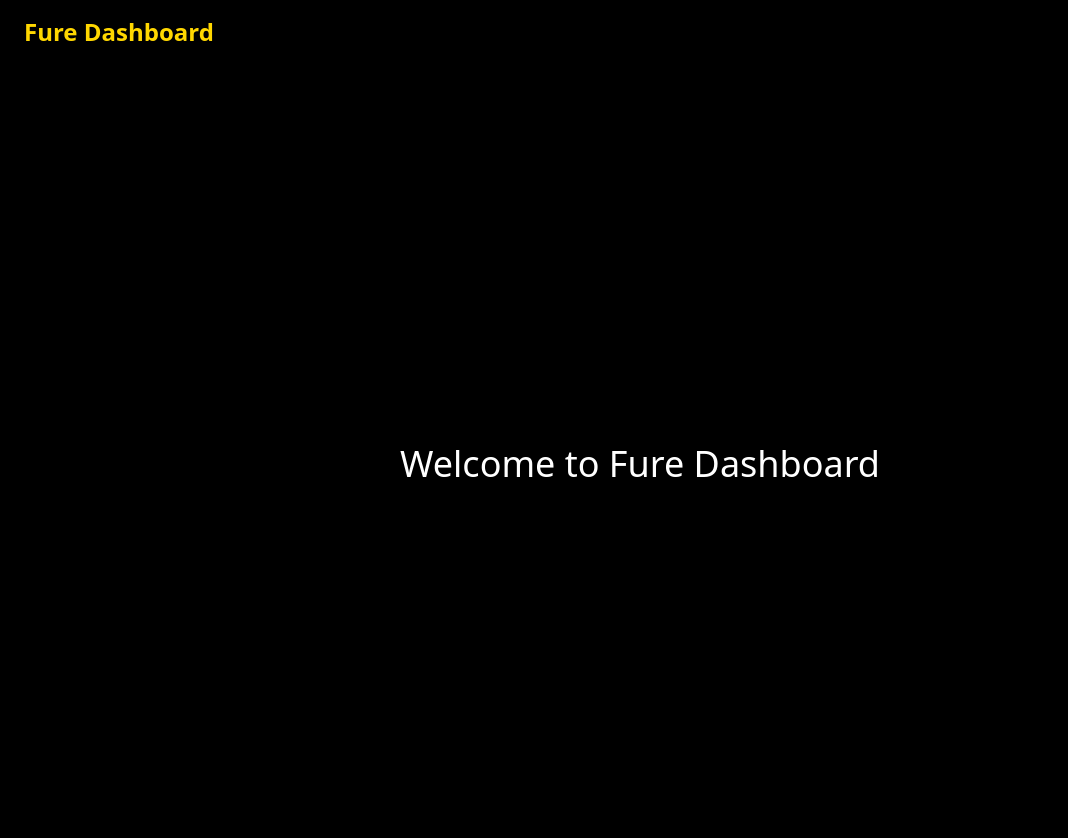
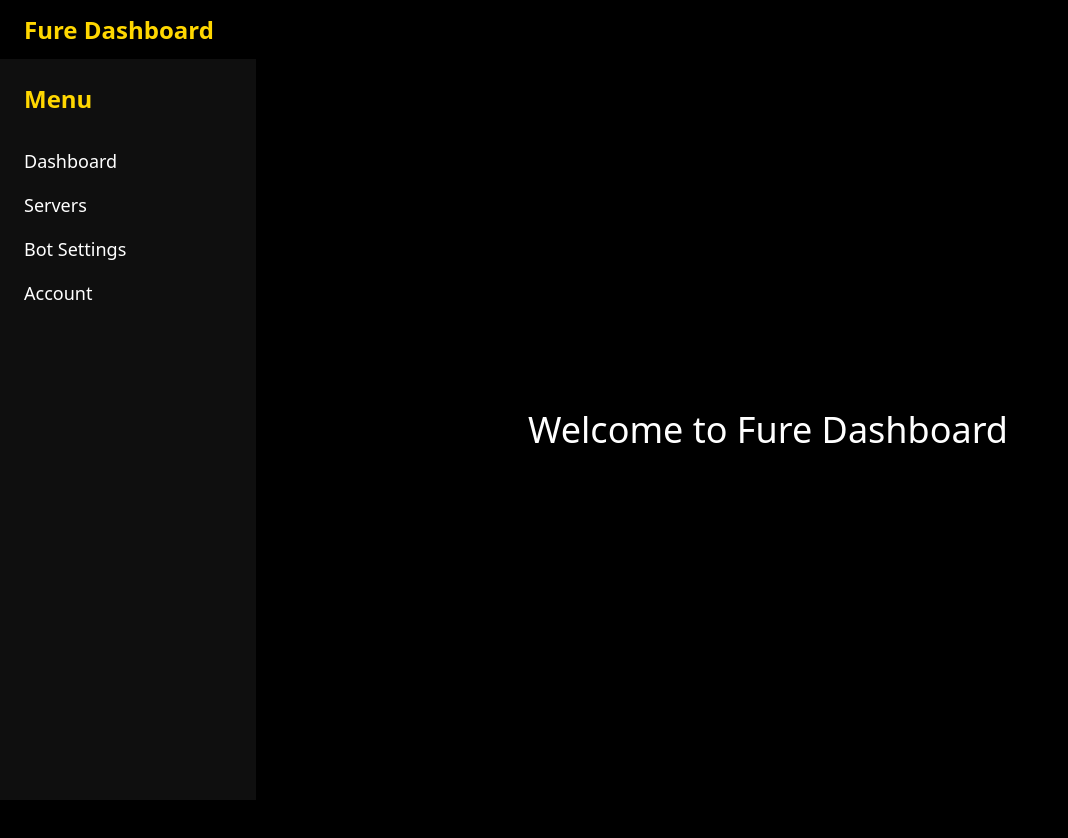
Before and after one commit to casperon56/fure-dashboard2, a Next.js app: page /dashboard in a window 1280 px wide. Shown: the top 838 px of the page, without its empty margins (0-1068 px from the left). After the commit the page ends 800 px from the top, so only its background shows below. Built offline with nearby package versions, Linux system fonts and the light colour scheme.

Commit message:
Update dashboard.js

```diff
--- a/pages/dashboard.js
+++ b/pages/dashboard.js
@@ -1,12 +1,17 @@
 import Navbar from "../components/Navbar";
+import Sidebar from "../components/Sidebar";
 
 export default function Dashboard() {
   return (
-    <div className="h-screen bg-dark text-white">
+    <div className="h-screen bg-dark text-white flex flex-col">
       <Navbar />
 
-      <div className="flex items-center justify-center h-full text-4xl">
-        Welcome to Fure Dashboard
+      <div className="flex h-full">
+        <Sidebar />
+
+        <div className="flex-1 flex items-center justify-center text-4xl">
+          Welcome to Fure Dashboard
+        </div>
       </div>
     </div>
   );
```
